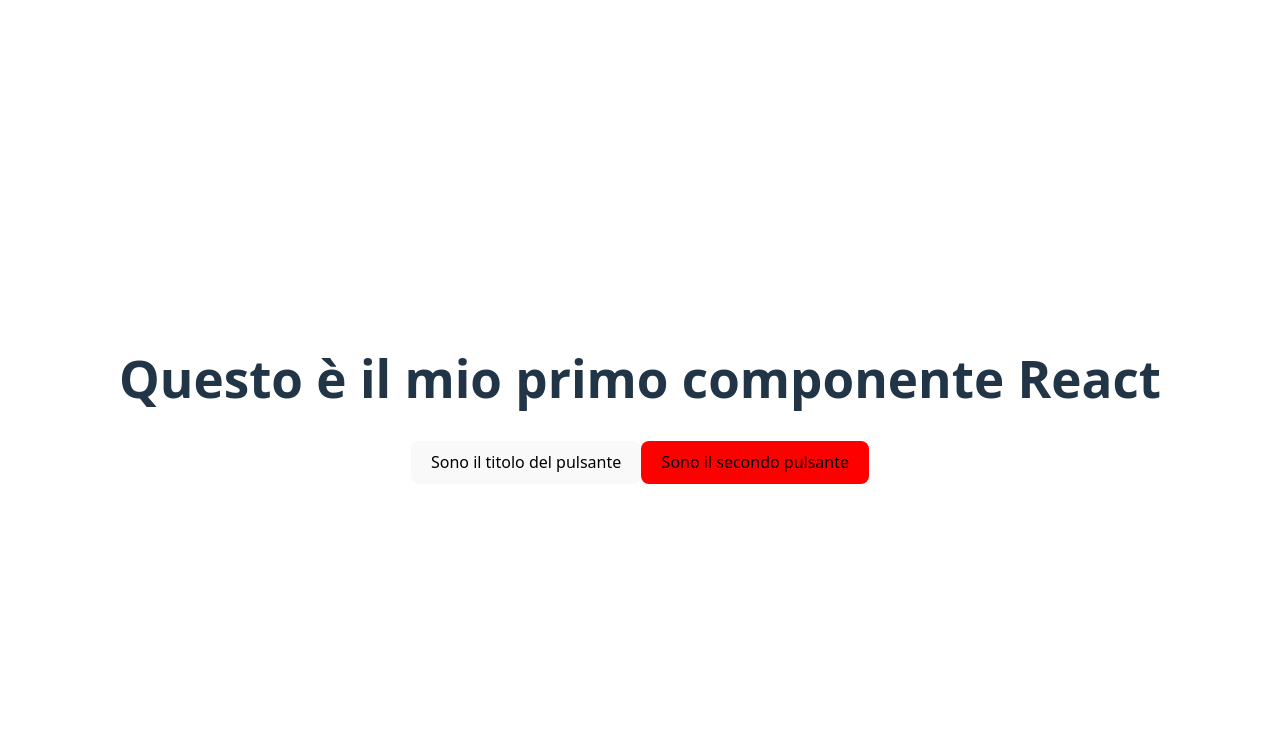
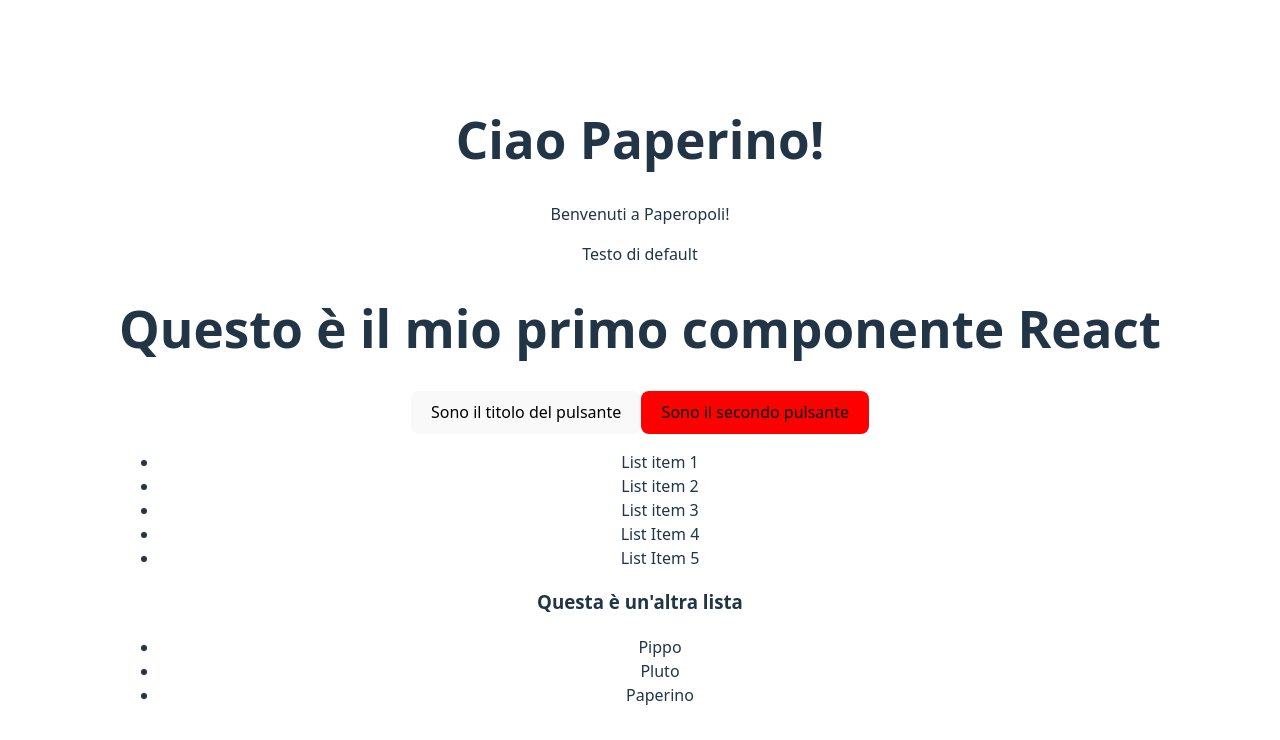
Before and after one commit to programmazione-web-its/to-do-list, a React (Vite) app: page / in a window 1280 px wide. Shown: the top 740 px of the page. Built offline with nearby package versions, Linux system fonts and the light colour scheme.

Commit message:
lezione 13 02

```diff
--- a/src/App.jsx
+++ b/src/App.jsx
@@ -1,11 +1,18 @@
 import './App.css'
 
 import Button from './components/Button'
+import List from './components/List'
+
+import HelloWorld from './components/HelloWorld'
+
+
+const listItems = [
+  "List item 1", "List item 2", "List item 3", "List Item 4", "List Item 5"
+]
+
+const list2 = [ "Pippo", "Pluto","Paperino"]
 
 function App() {
-  function handleSecondButton() {
-    console.log('Click sul secondo pulsante')
-  }
 
   function handleButtonClick(btn) {
     if (btn === 'btn-1') {
@@ -15,8 +22,11 @@
     }
   }
 
+
   return (
     <div>
+
+      <HelloWorld user="Paperino" message="Benvenuti a Paperopoli!" />
       <h1>Questo è il mio primo componente React</h1>
       <Button
         title='Sono il titolo del pulsante'
@@ -27,6 +37,10 @@
         classes='secondary-btn my-btn'
         handleClick={() => handleButtonClick('btn-2')}
       />
+
+      <List listElements={listItems}  />
+      <h3>Questa è un'altra lista</h3>
+      <List listElements={list2} />
     </div>
   )
 }
--- /dev/null
+++ b/src/components/HelloWorld.jsx
@@ -0,0 +1,14 @@
+
+
+function HelloWorld({user, message, text = 'Testo di default'}) {
+
+  return (
+    <div>
+      <h1>Ciao {user}!</h1>
+      <p>{message}</p>
+      <p>{text}</p>
+    </div>
+  );
+}
+
+export default HelloWorld
--- /dev/null
+++ b/src/components/List.jsx
@@ -0,0 +1,11 @@
+function List({listElements}) {
+    return (
+        <ul>
+           {listElements.map((element, i) => (
+            <li key={i}>{element}</li>
+           ) )}
+        </ul>
+    )
+}
+
+export default List
```
Also changed, not shown: src/components/Button.jsx (line endings or trailing spaces).
